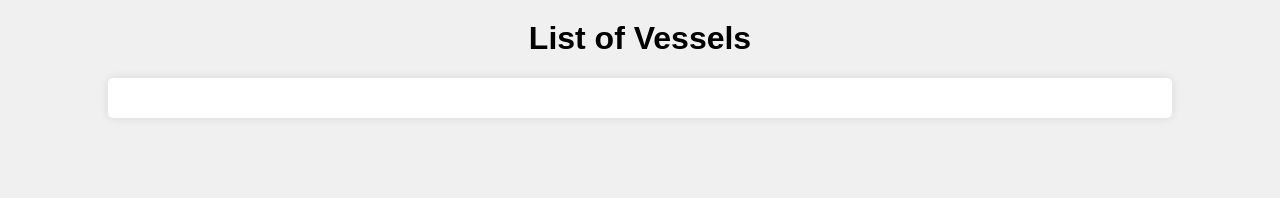
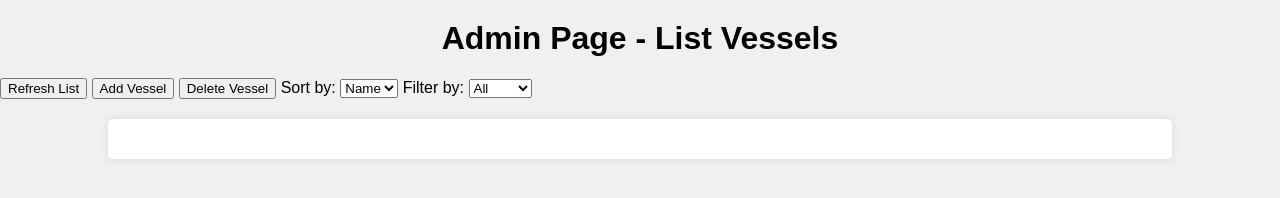
Before and after one commit to JamalBarBar/Admin-page, a plain HTML site: page index.html in a window 1280 px wide. Drawn offline with Linux system fonts and the light colour scheme; no server answers.

Commit message:
Update index.html

```diff
--- a/index.html
+++ b/index.html
@@ -7,9 +7,33 @@
     <link rel="stylesheet" href="styles.css">
 </head>
 <body>
-    <h1>List of Vessels</h1>
+    <h1>Admin Page - List Vessels</h1>
+
+    <!-- Buttons -->
+    <button id="refreshListBtn">Refresh List</button>
+    <button id="addVesselBtn">Add Vessel</button>
+    <button id="deleteVesselBtn">Delete Vessel</button>
+
+    <!-- Options -->
+    <label for="sortByOption">Sort by:</label>
+    <select id="sortByOption">
+        <option value="name">Name</option>
+        <option value="type">Type</option>
+        <option value="price">Price</option>
+    </select>
+
+    <label for="filterByOption">Filter by:</label>
+    <select id="filterByOption">
+        <option value="all">All</option>
+        <option value="type1">Type 1</option>
+        <option value="type2">Type 2</option>
+        <!-- Add more filter options as needed -->
+    </select>
+
+    <!-- Container for displaying vessel list -->
     <div id="vesselList"></div>
 
+    <!-- JavaScript file -->
     <script src="script.js"></script>
 </body>
 </html>
```
